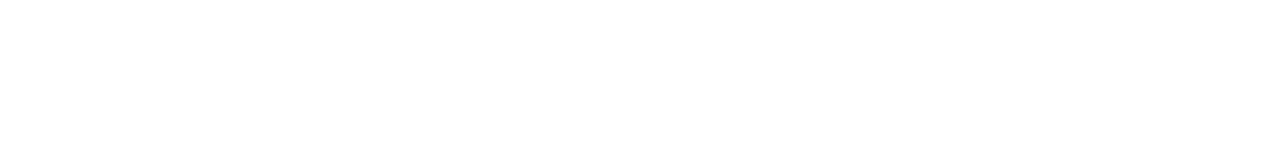
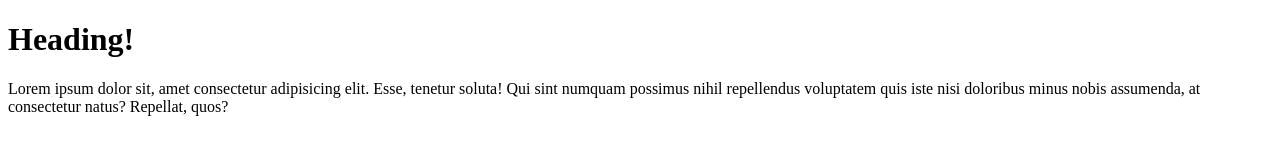
Before and after one commit to alicetoronto/branching, a plain HTML site: page index.html in a window 1280 px wide. Drawn offline with Linux system fonts and the light colour scheme.

Commit message:
adding h1 and paragraph

```diff
--- a/index.html
+++ b/index.html
@@ -6,4 +6,8 @@
   <meta http-equiv="X-UA-Compatible" content="ie=edge">
   <title>Git branching lesson on test</title>
 </head>
+<body>
+  <h1>Heading!</h1>
+  <p>Lorem ipsum dolor sit, amet consectetur adipisicing elit. Esse, tenetur soluta! Qui sint numquam possimus nihil repellendus voluptatem quis iste nisi doloribus minus nobis assumenda, at consectetur natus? Repellat, quos?</p>
+</body>
 </html>
```
